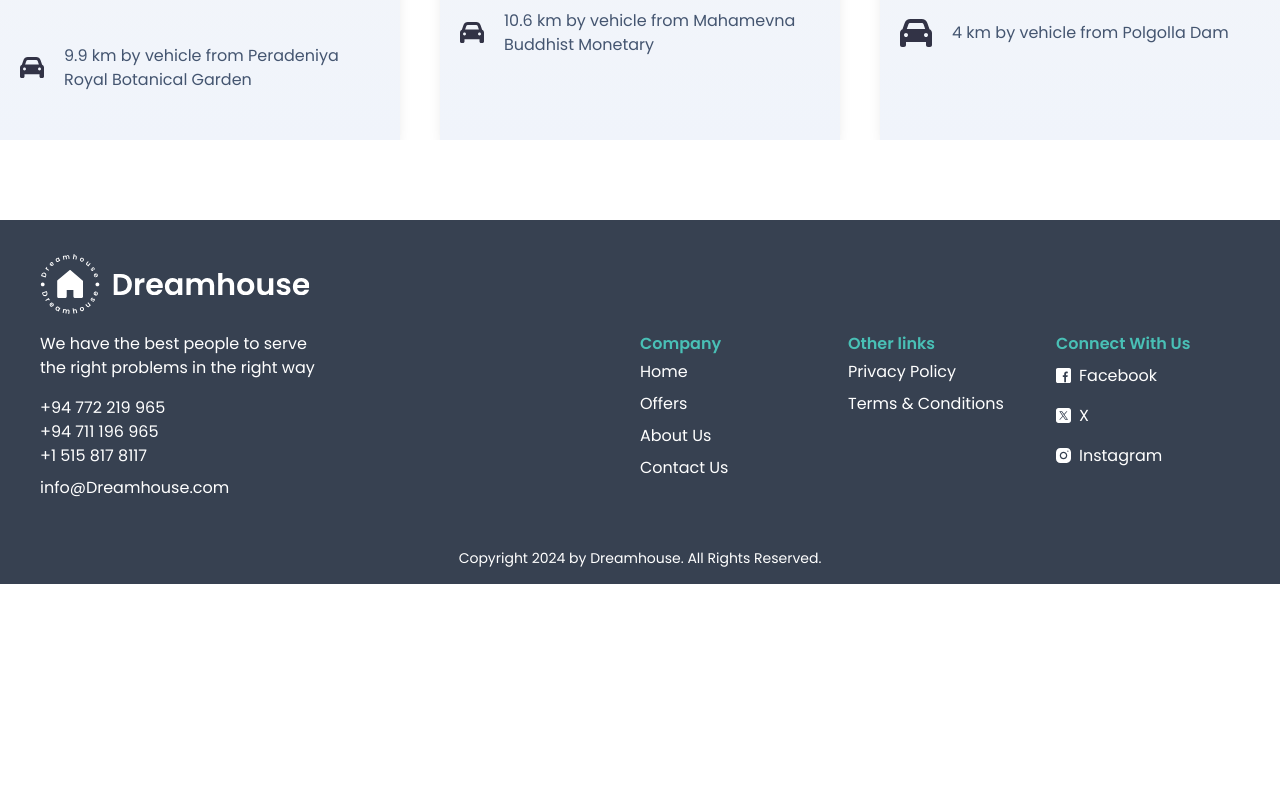
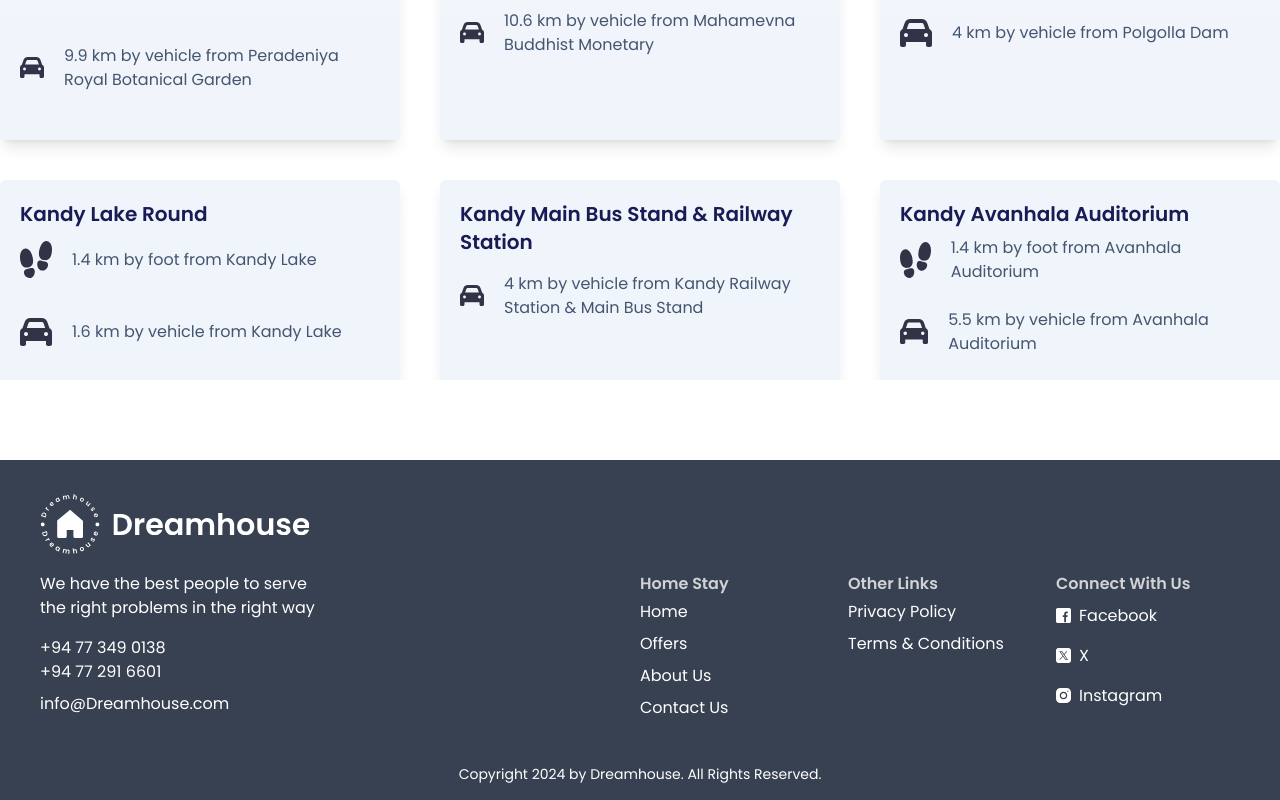
Before and after one commit to rajitha-00/dreamhouse.web, a Next.js app: page / in a window 1280 px wide. Shown: the part 2595-3395 px from the top of the page. Before the commit the page ends 3179 px from the top, so only its background shows below. Built offline with nearby package versions, Linux system fonts and the light colour scheme.

Commit message:
home-done

```diff
--- a/src/app/page.tsx
+++ b/src/app/page.tsx
@@ -9,6 +9,7 @@ import {
   LongCard,
   PageTitle,
   Paragraph,
+  SmallHomeCard,
 } from "@/components";
 import Card1 from "../assets/home/hometop/1.svg";
 import Card2 from "../assets/home/hometop/3.svg";
@@ -234,64 +235,6 @@ const Home: React.FC = () => {
         </div>
       </div>
 
-      {/* <div>
-        <section className="h-auto mt-20 lg:mt-40 px-5 mx-auto max-w-[1300px] lg:px-0  md:min-h-[60vh] ">
-          <div className="grid gap-10 lg:gap-32 lg:grid-cols-2 grid-cols-1  items-center justify-between h-auto">
-            <Fade triggerOnce direction="left">
-              <div className="col">
-                <Fade triggerOnce direction="up">
-                  {" "}
-                  <PageTitle start title="Amidst Nature and Culture" />
-                </Fade>
-                <Fade triggerOnce direction="up">
-                  {" "}
-                  <div className="mt-5">
-                    <Paragraph
-                      start
-                      paragraph="Conceptualized with luxury, serenity and the best of hospitality in mind, the Seven Angels Collection aims to offer guests the finest holiday experience in beautiful locations around Sri Lanka. Our properties exude character from their surrounding historic cities, while also offering modern facilities of a luxury hotel getaway. With exceptional service, a team that has decades of experience and serene surroundings to help you relax, the purpose of our properties is to offer you, our guest, to create an everlasting memory of Sri Lankan hospitality and service."
-                    />
-                  </div>
-                </Fade>
-              </div>
-            </Fade>
-            <Fade triggerOnce direction="right">
-              <div className="col mt-5 md:mt-0">
-                <div className="grid grid-cols-1  md:grid-cols-2 gap-4">
-                  <div className="grid-cols-1 md:gap-4">
-                    <Fade triggerOnce direction="up">
-                      {" "}
-                      <div className="  h-auto rounded  col-span-1 ">
-                        <CardforImage alt="" path={Card1} />
-                      </div>
-                    </Fade>
-                    <Fade triggerOnce direction="up">
-                      {" "}
-                      <div className="mt-5  h-auto col-span-1">
-                        <CardforImage path={Card2} alt="" />
-                      </div>
-                    </Fade>
-                  </div>
-                  <div>
-                    <Fade triggerOnce direction="up">
-                      {" "}
-                      <div className="  h-auto col-span-1">
-                        <CardforImage path={Card3} alt="" />
-                      </div>
-                    </Fade>
-
-                    <Fade triggerOnce direction="up">
-                      {" "}
-                      <div className=" mt-5 h-auto  col-span-1">
-                        <CardforImage alt="" path={Card4} />
-                      </div>
-                    </Fade>
-                  </div>
-                </div>
-              </div>
-            </Fade>
-          </div>
-        </section>
-      </div> */}
       <section className="h-auto px-5 mx-auto max-w-[1500px] lg:px-0 mt-20 lg:mt-40 md:min-h-[50vh]">
         <div className="grid gap-10 lg:gap-32  lg:grid-cols-2 grid-cols-1 flex-row-reverse md:flex-row  items-center justify-between h-auto">
           <Fade triggerOnce direction="left">
@@ -354,7 +297,7 @@ const Home: React.FC = () => {
             <div className="col  md:mt-0">
               <Fade triggerOnce direction="up">
                 {" "}
-                <PageTitle start title="Best of Paradise" />
+                <PageTitle start title="Best of Kandy" />
               </Fade>
               <Fade triggerOnce direction="up">
                 {" "}
@@ -509,6 +452,46 @@ const Home: React.FC = () => {
               </div>
             </Fade>
           </div>
+          <div className="col-span-4">
+            <Fade triggerOnce direction="up">
+              <div className="">
+                <SmallHomeCard
+                  key={1}
+                  name="Kandy Lake Round"
+                  byCar
+                  car="1.6 km by vehicle from Kandy Lake"
+                  byFoot
+                  foot="1.4 km by foot from Kandy Lake"
+                />
+              </div>
+            </Fade>
+          </div>
+          <div className="col-span-4">
+            <Fade triggerOnce direction="up">
+              <div className="">
+                <SmallHomeCard
+                  key={1}
+                  name="Kandy Main Bus Stand & Railway Station"
+                  byCar
+                  car="4 km by vehicle from Kandy Railway Station & Main Bus Stand"
+                />
+              </div>
+            </Fade>
+          </div>
+          <div className="col-span-4">
+            <Fade triggerOnce direction="up">
+              <div className="">
+                <SmallHomeCard
+                  key={1}
+                  name="Kandy Avanhala Auditorium"
+                  byCar
+                  car="5.5 km by vehicle from Avanhala Auditorium"
+                  byFoot
+                  foot="1.4 km by foot from Avanhala Auditorium"
+                />
+              </div>
+            </Fade>
+          </div>
         </div>
       </section>
       {/* <section className="min-h-[40vh] mt-20 px-5 mx-auto max-w-[1500px] lg:px-0 ">
--- /dev/null
+++ b/src/components/Cards/HomeCards/SmallHomeCard.tsx
@@ -0,0 +1,63 @@
+import { StaticImageData } from "next/image";
+import Image from "next/image";
+import CarIcon from "../../../assets/home/kandy/car.svg";
+import FootIcon from "../../../assets/home/kandy/foot.svg";
+
+type SmallHomeCardProps = {
+  name?: string;
+  key?: number;
+  byCar?: boolean;
+  byFoot?: boolean;
+  car?: string;
+  foot?: string;
+};
+
+export const SmallHomeCard = ({
+  name,
+  key,
+  byCar,
+  byFoot,
+  car,
+  foot,
+}: SmallHomeCardProps): JSX.Element => {
+  return (
+    <div
+      key={key}
+      className="relative justify-start  min-h-[200px] shadow-lg items-start rounded-[6px] flex flex-col z-0 bg-[#F0F4FB] dark:bg-darkCards"
+    >
+      <p className="lg:text-primaryColor dark:text-darkPrimary text-experneticColor px-5 mt-5 font-poppins text-start  font-[600] text-xl md:text-xl relative z-20">
+        {name}
+      </p>
+      {byFoot && (
+        <div className="flex items-center justify-start px-5 h-16 ">
+          <Image
+            className="w-8 justify-center relative z-20 "
+            src={FootIcon}
+            alt=""
+            width={8}
+            height={8}
+          />
+
+          <p className="text-textColorLight dark:text-darkText pl-5  font-poppins text-md text-start md:text-md relative z-20">
+            {foot}
+          </p>
+        </div>
+      )}
+      {byCar && (
+        <div className="flex items-center justify-start px-5 h-20 ">
+          <Image
+            className="w-8    justify-center relative z-20 "
+            src={CarIcon}
+            alt=""
+            width={8}
+            height={8}
+          />
+
+          <p className="text-textColorLight dark:text-darkText pl-5  font-poppins text-md text-start md:text-md relative z-20">
+            {car}
+          </p>
+        </div>
+      )}
+    </div>
+  );
+};
--- a/src/components/Cards/HomeCards/index.ts
+++ b/src/components/Cards/HomeCards/index.ts
@@ -1,2 +1,3 @@
 export * from "./Cardimage";
 export * from "./LongCard";
+export * from "./SmallHomeCard";
--- a/src/components/footer/FooterMain.tsx
+++ b/src/components/footer/FooterMain.tsx
@@ -41,13 +41,13 @@ export default function FooterMain() {
         </div>
         <div className="grid md:grid-cols-3 grid-cols-1 gap-8 sm:mt-4 sm:gap-6 pt-16">
           <div>
-            <p className="text-[#49C0B6] font-poppins font-[600] ">Company</p>
+            <p className="text-[#d1d2d5] font-poppins font-[600] ">Home Stay</p>
             <div>
               {footerCompany.map((item) => (
                 <div key={item.key} className="py-1">
                   <Link
                     href={item.path}
-                    className="text-white font-poppins hover:text-[#49C0B6] py-1"
+                    className="text-white font-poppins hover:text-[#d1d2d5] py-1"
                   >
                     {item.name}
                   </Link>
@@ -56,15 +56,15 @@ export default function FooterMain() {
             </div>
           </div>
           <div>
-            <p className="text-[#49C0B6] font-poppins font-[600] ">
-              Other links
+            <p className="text-[#d1d2d5] font-poppins font-[600] ">
+              Other Links
             </p>
             <div>
               {footerOtherlinks.map((item) => (
                 <div key={item.key} className="py-1">
                   <Link
                     href="#"
-                    className="text-white font-poppins hover:text-[#49C0B6] py-1"
+                    className="text-white font-poppins hover:text-[#d1d2d5] py-1"
                   >
                     {item.name}
                   </Link>
@@ -73,23 +73,23 @@ export default function FooterMain() {
             </div>
           </div>
           <div>
-            <p className="text-[#49C0B6] font-poppins font-[600] ">
+            <p className="text-[#d1d2d5] font-poppins font-[600] ">
               Connect With Us
             </p>
             <ul>
               {footerConnect.map((item) => (
                 <li key={item.key} className="py-2">
                   <Link href={item.url}>
-                    <div className="row flex items-center hover:text-[#49C0B6]">
+                    <div className="row flex items-center hover:text-[#d1d2d5]">
                       <div className="col">
                         <Image
                           alt=""
-                          className="text-white hover:text-[#49C0B6]"
+                          className="text-white hover:text-[#d1d2d5]"
                           src={item.path}
                         />
                       </div>
                       <div className="col pl-2">
-                        <p className="text-white hover:text-[#49C0B6] font-poppins">
+                        <p className="text-white hover:text-[#d1d2d5] font-poppins">
                           {item.name}
                         </p>
                       </div>
--- a/src/constants/index.ts
+++ b/src/constants/index.ts
@@ -39,21 +39,20 @@ export const footerConnect = [
     key: 2,
     name: "Facebook",
     path: Fb,
-    url: "https://www.facebook.com/Dreamhouse?mibextid=PtKPJ9",
+    url: "",
   },
   { key: 3, name: "X", path: X, url: "" },
   {
     key: 4,
     name: "Instagram",
     path: Insta,
-    url: "https://www.instagram.com/Dreamhouse?igsh=d3Z6eHNmZ3gwamp6",
+    url: "",
   },
 ];
 
 export const footerContacts = [
-  { key: 1, name: "+94 772 219 965" },
-  { key: 2, name: "+94 711 196 965" },
-  { key: 3, name: "+1 515 817 8117" },
+  { key: 1, name: "+94 77 349 0138" },
+  { key: 2, name: "+94 77 291 6601" },
 ];
 
 export const jobs = [
```
